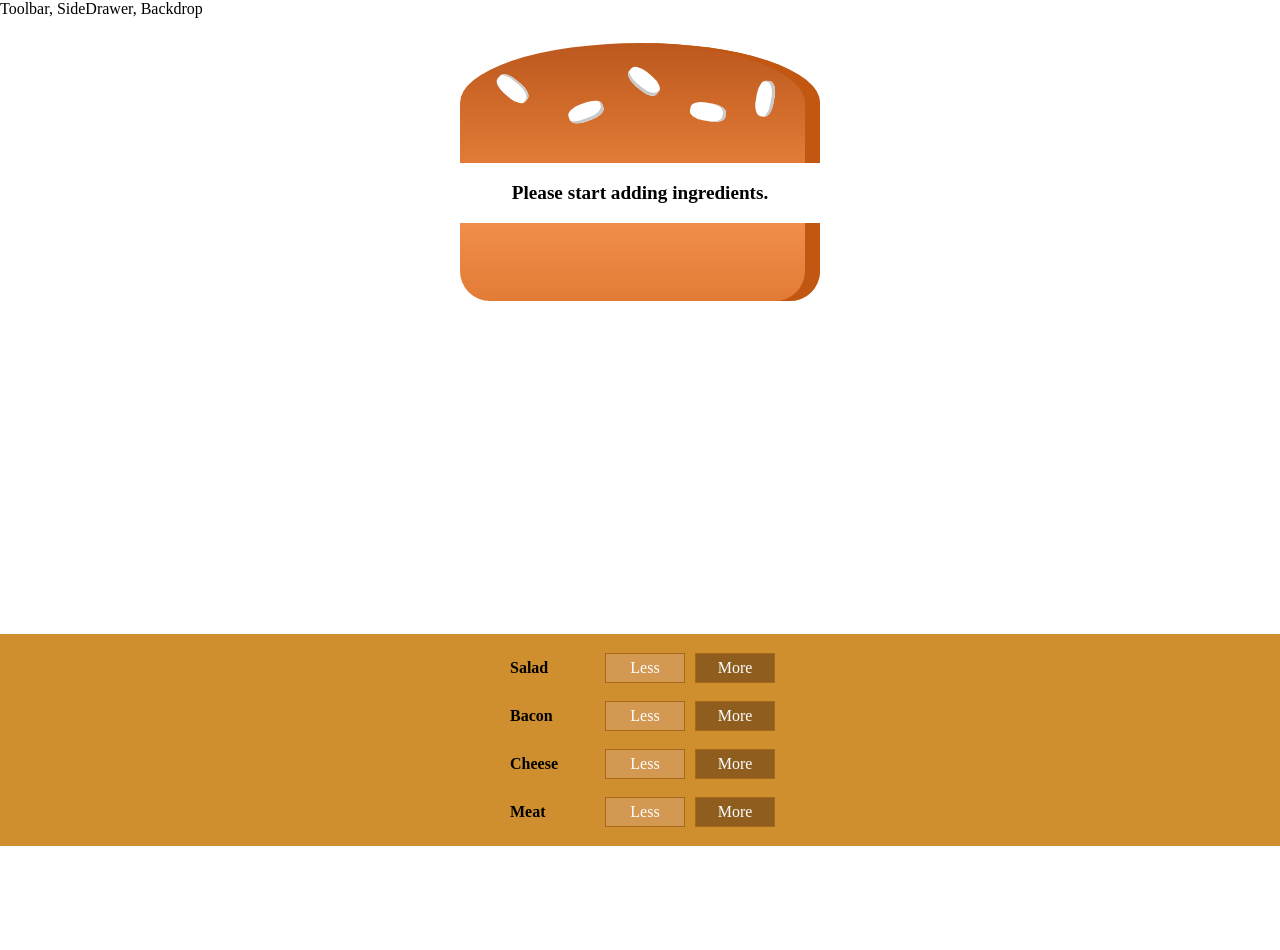
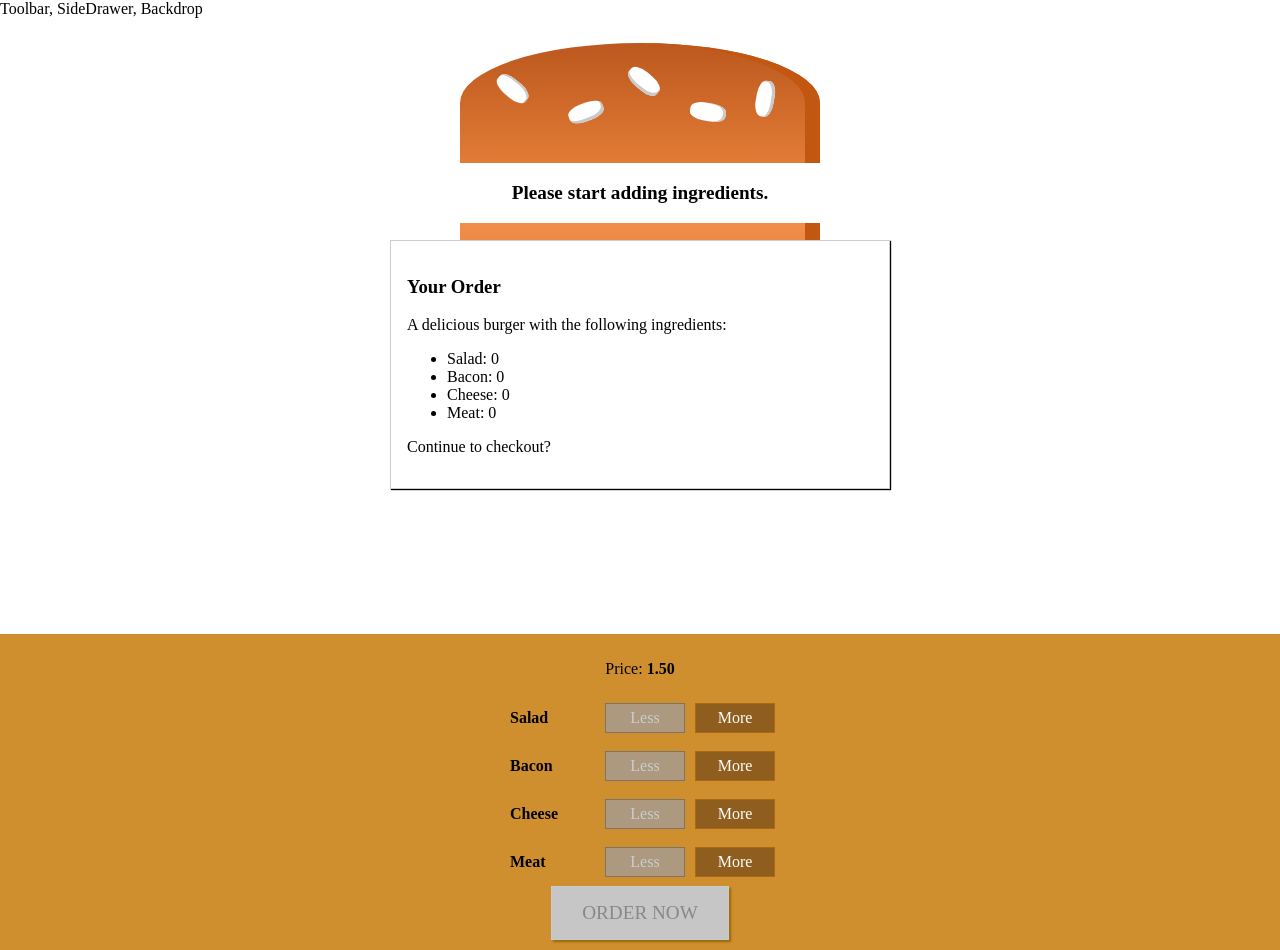
Before and after one commit to jfboismenu/react-course, a React app: page / in a window 1280 px wide. Before the commit the page ends 846 px from the top, so only its background shows below. Built offline with nearby package versions, Linux system fonts and the light colour scheme.

Commit message:
can now add ingredients and show a modal dialog with the preview of the elements added

```diff
--- a/src/components/BuildControls/BuildControl/BuildControl.js
+++ b/src/components/BuildControls/BuildControl/BuildControl.js
@@ -6,7 +6,7 @@ const buildControl = (props) => {
     return (
         <div className={classes.BuildControl}>
             <div className={classes.Label}>{props.label}</div>
-            <button onClick={() => props.lessPressed(props.type)} className={classes.Less}>Less</button>
+            <button onClick={() => props.lessPressed(props.type)} className={classes.Less} disabled={props.disabled}>Less</button>
             <button onClick={() => props.morePressed(props.type)} className={classes.More}>More</button>
         </div>
     )
--- a/src/components/BuildControls/BuildControls.js
+++ b/src/components/BuildControls/BuildControls.js
@@ -11,8 +11,10 @@ const controls = [
 ]
 
 const buildControls = (props) => {
+    console.log(props)
     return (
         <div className={classes.BuildControls}>
+            <p>Price: <strong>{props.price.toFixed(2)}</strong></p>
             {
                 controls.map(
                     ( ctrl ) => <BuildControl
@@ -21,9 +23,11 @@ const buildControls = (props) => {
                                     key={ctrl.label}
                                     label={ctrl.label}
                                     type={ctrl.type}
+                                    disabled={props.disabled[ctrl.type]}
                                 />
                 )
             }
+            <button className={classes.OrderButton} disabled={!props.purchasable}>ORDER NOW</button>
         </div>
     )
 }
--- a/src/components/BuildControls/BuildControls.module.css
+++ b/src/components/BuildControls/BuildControls.module.css
@@ -38,6 +38,10 @@
     animation: enable 0.3s linear;
 }
 
+.OrderButton:not(:enabled) {
+    animation: disable 0.3s linear;
+}
+
 @keyframes enable {
     0% {
         transform: scale(1);
@@ -49,3 +53,15 @@
         transform: scale(1);
     }
 }
+
+@keyframes disable {
+    0% {
+        transform: scale(1);
+    }
+    60% {
+        transform: scale(0.9);
+    }
+    100% {
+        transform: scale(1);
+    }
+}
--- /dev/null
+++ b/src/components/OrderSummary/OrderSummary.js
@@ -0,0 +1,27 @@
+import React from 'react'
+import Aux from '../../hoc/Aux'
+
+const orderSummary = (props) => {
+    const ingredientSummary = Object.keys(props.ingredients).map(
+        (name) => {
+            return (
+                <li key={name}>
+                    <span style={{ textTransform: 'capitalize' }}>{name}</span><span>: {props.ingredients[name]}</span>
+                </li>
+            );
+        }
+    )
+
+    return (
+        <Aux>
+            <h3>Your Order</h3>
+            <p>A delicious burger with the following ingredients:</p>
+            <ul>
+                {ingredientSummary}
+            </ul>
+            <p>Continue to checkout?</p>
+        </Aux>
+    )
+};
+
+export default orderSummary;
--- /dev/null
+++ b/src/components/UI/Modal/Modal.js
@@ -0,0 +1,12 @@
+import React from 'react';
+import classes from './Modal.module.css'
+
+const modal = (props) => (
+    <div className={classes.Modal}>
+        {props.children}
+    </div>
+
+
+);
+
+export default modal;
--- /dev/null
+++ b/src/components/UI/Modal/Modal.module.css
@@ -0,0 +1,20 @@
+.Modal {
+    position: fixed;
+    z-index: 500;
+    background-color: white;
+    width: 70%;
+    border: 1px solid #ccc;
+    box-shadow: 1px 1px 1px black;
+    padding: 16px;
+    left: 15%;
+    top: 30%;
+    box-sizing: border-box;
+    transition: all 0.3s ease-out;
+}
+
+@media (min-width: 600px) {
+    .Modal {
+        width: 500px;
+        left: calc(50% - 250px);
+    }
+}
--- a/src/containers/BurgerBuilder/BurgerBuilder.js
+++ b/src/containers/BurgerBuilder/BurgerBuilder.js
@@ -1,39 +1,92 @@
 import React, { Component } from 'react'
 import Aux from '../../hoc/Aux'
-import Burger from '../../components/Burger/Burger.js'
-import BuildControls from '../../components/BuildControls/BuildControls.js'
+import Burger from '../../components/Burger/Burger'
+import BuildControls from '../../components/BuildControls/BuildControls'
+import Modal from '../../components/UI/Modal/Modal'
+import OrderSummary from '../../components/OrderSummary/OrderSummary'
 
+const INGREDIENT_PRICES = {
+    salad: 0.5,
+    bacon: 0.75,
+    cheese: 0.80,
+    meat: 1.50
+}
 
 class BurgerBuilder extends Component {
-    state = {
-        ingredients: {
-            salad: 0,
-            bacon: 0,
-            cheese: 0,
-            meat: 0
+
+    constructor(props) {
+        super()
+        let state = {
+            ingredients: {
+                salad: 0,
+                bacon: 0,
+                cheese: 0,
+                meat: 0
+            },
+            price: this.computePrice({}),
         }
+        state["purchasable"] = this.isPurchasable(state.ingredients)
+        this.state = state
+    }
+
+    isPurchasable(ingredients) {
+        for(let name in ingredients) {
+            if (ingredients[name] > 0) {
+                return true
+            }
+        }
+        return false
     }
 
     addIngredientHandler = (type) => {
         let ingredientsCopy = {...this.state.ingredients}
         ingredientsCopy[type] += 1
-        this.setState({ingredients: ingredientsCopy})
+        this.setState({
+            ingredients: ingredientsCopy,
+            price: this.computePrice(ingredientsCopy),
+            purchasable: this.isPurchasable(ingredientsCopy)
+        })
     }
 
     removeIngredientHandler = (type) => {
         let ingredientsCopy = {...this.state.ingredients}
         ingredientsCopy[type] = Math.max(0, ingredientsCopy[type] - 1)
-        this.setState({ingredients: ingredientsCopy})
+        this.setState({
+            ingredients: ingredientsCopy,
+            price: this.computePrice(ingredientsCopy),
+            purchasable: this.isPurchasable(ingredientsCopy)
+        })
+    }
+
+    computePrice = (ingredients) => {
+        let price = 1.50;
+        for (let name in ingredients) {
+            price += ingredients[name] * INGREDIENT_PRICES[name]
+        }
+        return price;
     }
 
     render () {
+        const disabledInfo = {
+            ...this.state.ingredients
+        }
+        for (let key in disabledInfo) {
+            disabledInfo[key] = disabledInfo[key] <= 0
+        }
         return (
             <Aux>
+                <Modal>
+                    <OrderSummary ingredients={this.state.ingredients}/>
+                </Modal>
                 <Burger ingredients={this.state.ingredients}/>
                 <BuildControls
                     lessPressed={this.removeIngredientHandler}
                     morePressed={this.addIngredientHandler}
+                    disabled={disabledInfo}
+                    price={this.state.price}
+                    purchasable={this.state.purchasable}
                 />
+
             </Aux>
 
         );
```
Also changed, not shown: src/components/UI/Backdrop/Backdrop.js (added), 1 other file (tests, documents, lock files or other folders).
